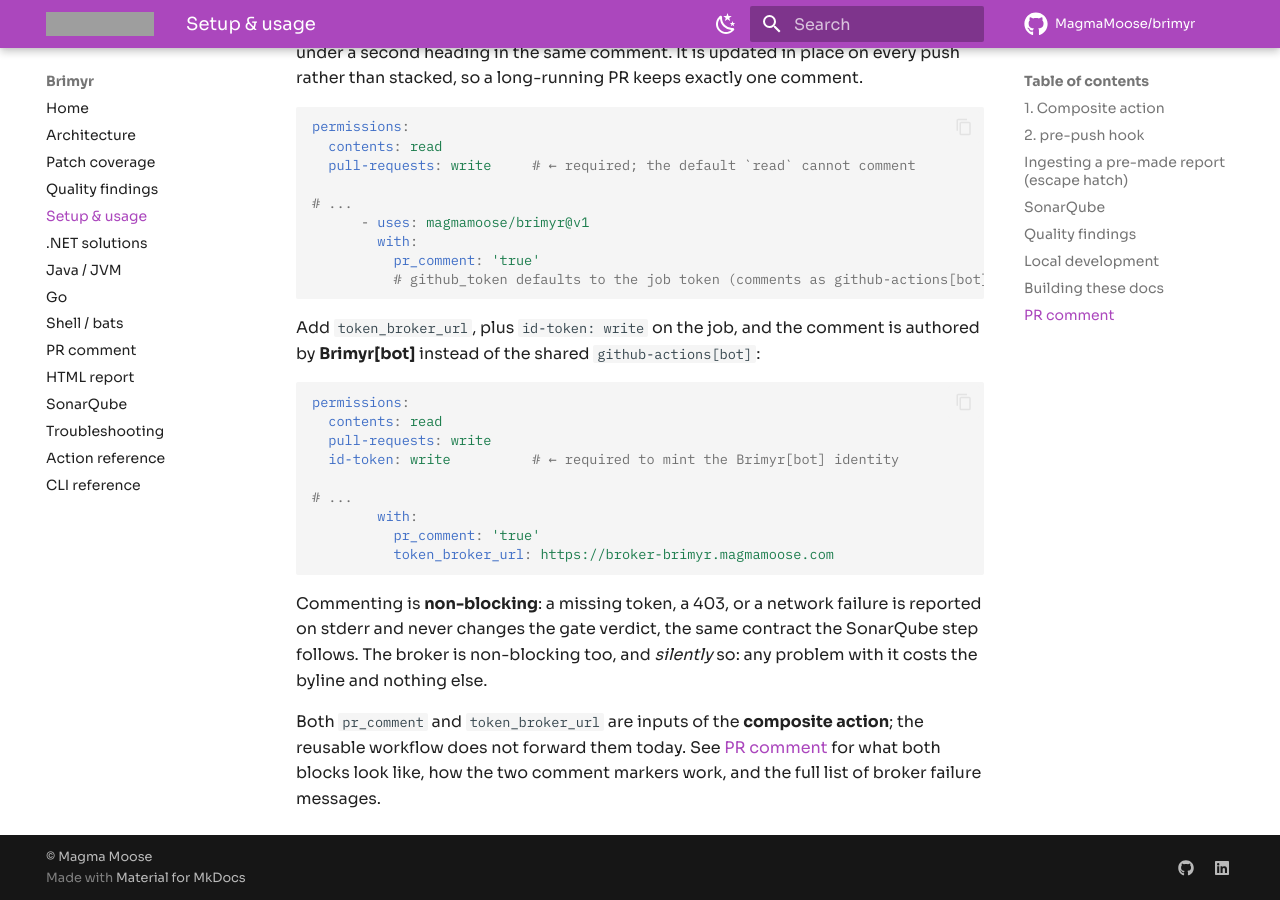
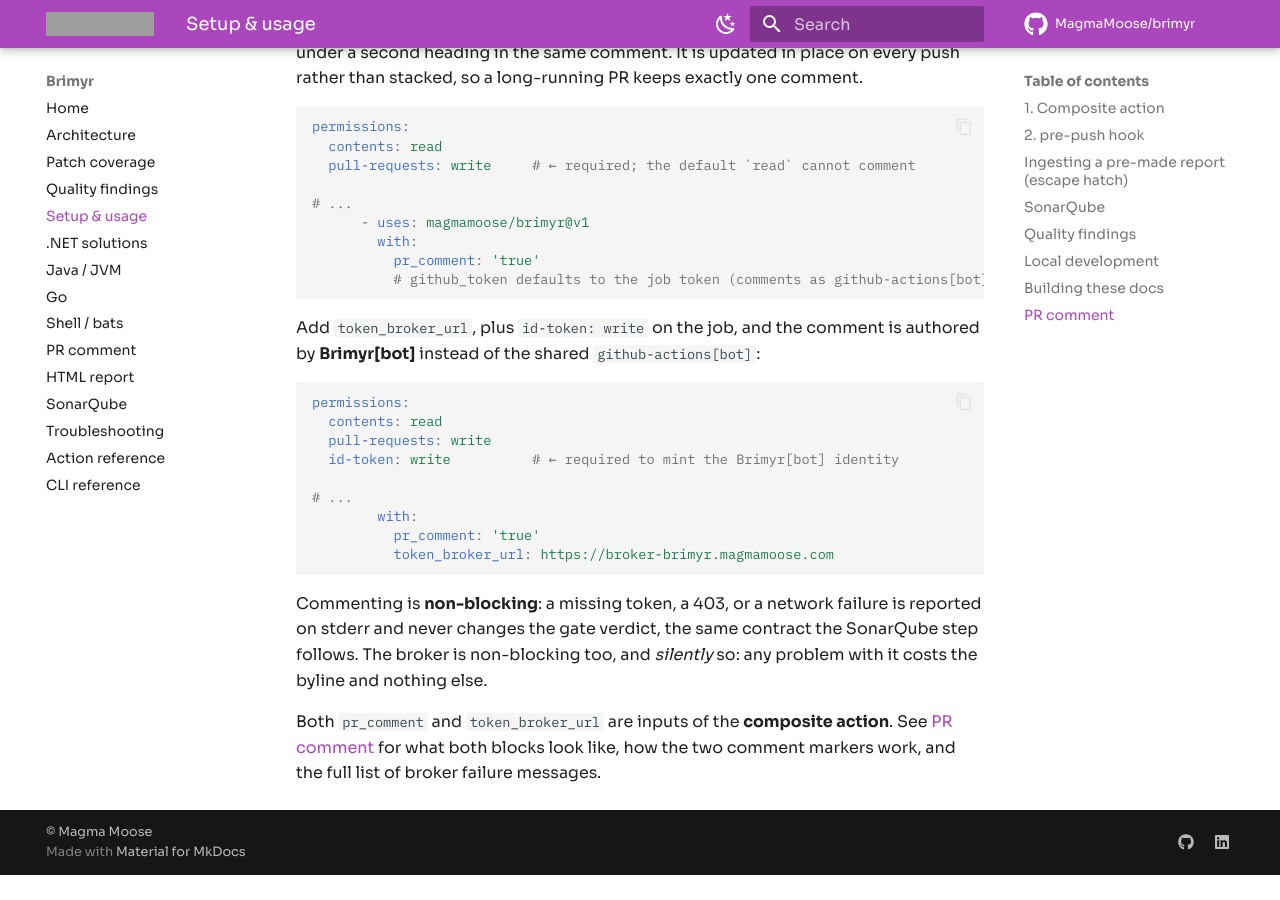
Before and after one commit to MagmaMoose/brimyr, an MkDocs documentation site: the page built from docs/setup.md, in a window 1280 px wide and 900 px high, scrolled down 3501 px. Built offline with MkDocs 1.6.1 and Material for MkDocs 9.7.7, drawn with Linux system fonts in a browser that asks for light colours; comment, search, counter and statistics services are not loaded; after the commit the page ends 4376 px from its top, so only the background shows below that; grey boxes are pictures that could not be loaded.

Commit message:
docs-update maintenance (#89)
Automated maintenance run.

Co-authored-by: Caleb Sargeant <calebsargeant@users.noreply.github.com>

```diff
--- a/docs/setup.md
+++ b/docs/setup.md
@@ -195,7 +195,6 @@ reported on stderr and never changes the gate verdict, the same contract the
 SonarQube step follows. The broker is non-blocking too, and *silently* so: any
 problem with it costs the byline and nothing else.
 
-Both `pr_comment` and `token_broker_url` are inputs of the **composite action**;
-the reusable workflow does not forward them today. See
+Both `pr_comment` and `token_broker_url` are inputs of the **composite action**. See
 [PR comment](pr-comment.md) for what both blocks look like, how the two
 comment markers work, and the full list of broker failure messages.
```
Also changed, not shown: docs/troubleshooting.md (+1 -1 lines).
